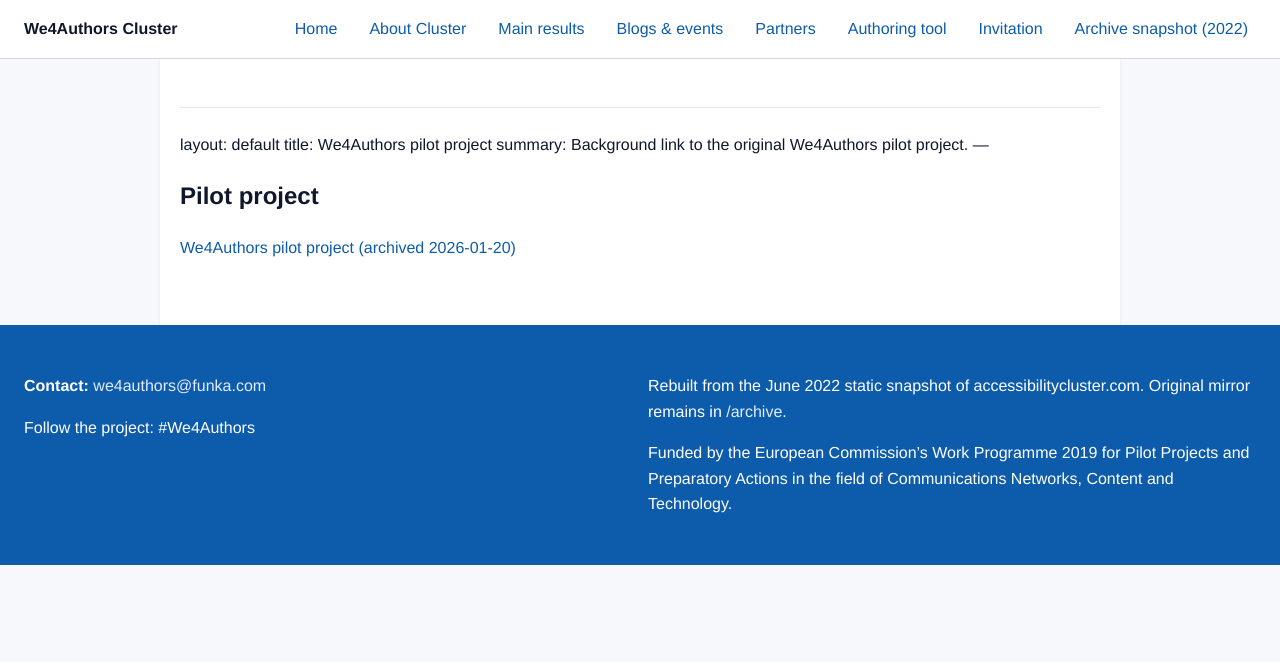
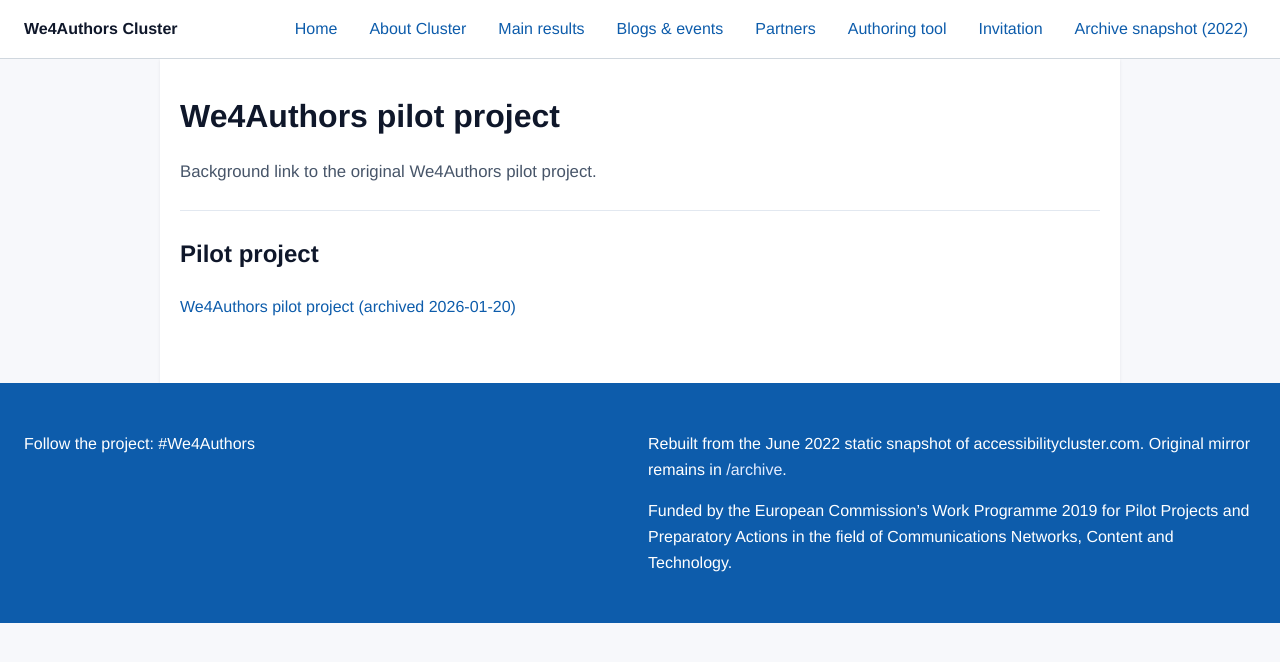
Before and after one commit to mgifford/We4Authors, a Jekyll site: the page built from we4authors-pilot-project/index.md, in a window 1280 px wide. Shown: the top 662 px of the page. Built offline with Jekyll 4.4.1, drawn with Linux system fonts in a browser that asks for light colours; our own code applies the rules of GitHub Pages for plain Markdown files.

Commit message:
removing email from footer

```diff
--- a/_includes/footer.html
+++ b/_includes/footer.html
@@ -1,6 +1,5 @@
 <footer class="site-footer">
   <div class="footer-section">
-    <p><strong>Contact:</strong> <a href="mailto:we4authors@funka.com">we4authors@funka.com</a></p>
     <p>Follow the project: #We4Authors</p>
   </div>
   <div class="footer-section">
--- a/we4authors-pilot-project/index.md
+++ b/we4authors-pilot-project/index.md
@@ -1,3 +1,4 @@
+---
 layout: default
 title: We4Authors pilot project
 summary: Background link to the original We4Authors pilot project.
```
